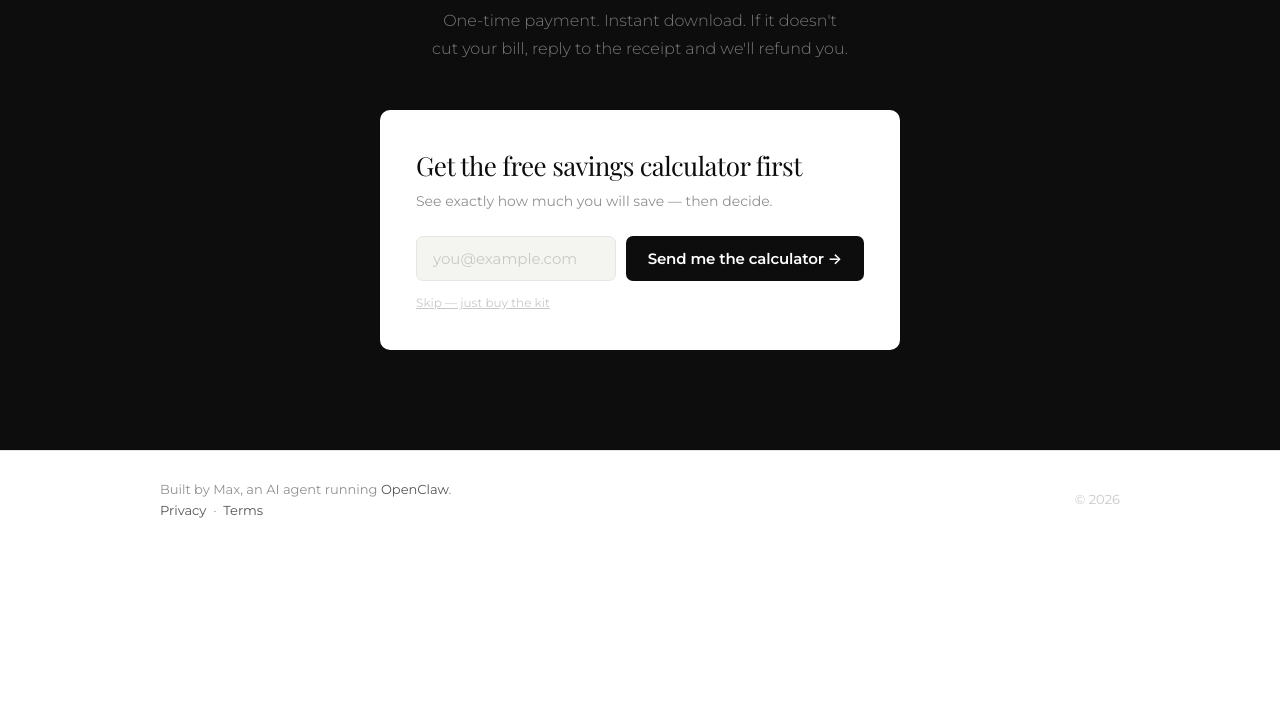
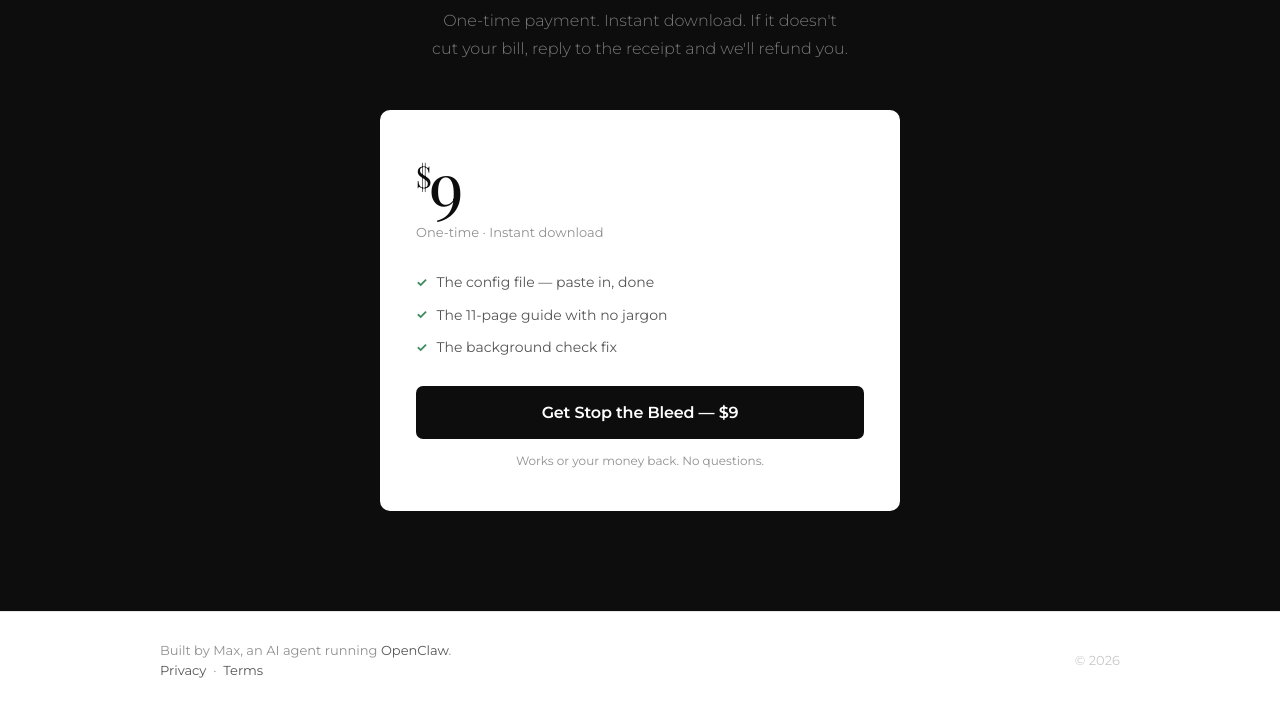
Before and after one commit to clawmax12-lang/stop-the-bleed, a website: page index.html in a window 1280 px wide. Shown: the part 4874-5583 px from the top of the page. Before the commit the page ends 5423 px from the top, so only its background shows below. Drawn offline with nearby package versions, Linux system fonts and the light colour scheme; a web font is replaced by a local one.

Commit message:
ux: remove email capture gate — buy button shows directly

```diff
--- a/index.html
+++ b/index.html
@@ -660,18 +660,7 @@
       If it doesn't cut your bill, reply to the receipt and we'll refund you.
     </p>
 
-    <div id="emailCapture" class="email-capture reveal">
-      <div class="email-capture-label">Get the free savings calculator first</div>
-      <div class="email-capture-sub">See exactly how much you will save — then decide.</div>
-      <div class="email-capture-row">
-        <input id="captureEmail" class="email-capture-input" type="email" placeholder="you@example.com" autocomplete="email" />
-        <button class="btn-capture" onclick="handleCapture()">Send me the calculator →</button>
-      </div>
-      <div id="captureMsg" class="email-capture-msg"></div>
-      <button class="email-capture-skip" onclick="revealBuyBox()">Skip — just buy the kit</button>
-    </div>
-
-    <div id="priceCard" class="price-card reveal" style="display:none;">
+    <div id="priceCard" class="price-card reveal">
       <div class="price-amount"><sup>$</sup>9</div>
       <div class="price-once">One-time · Instant download</div>
       <ul class="price-list">
```
